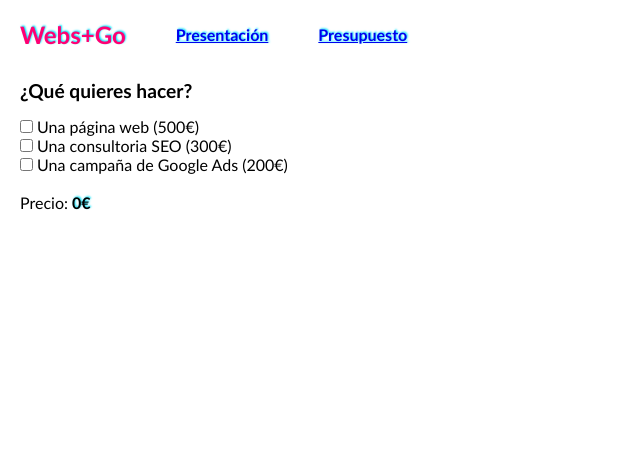
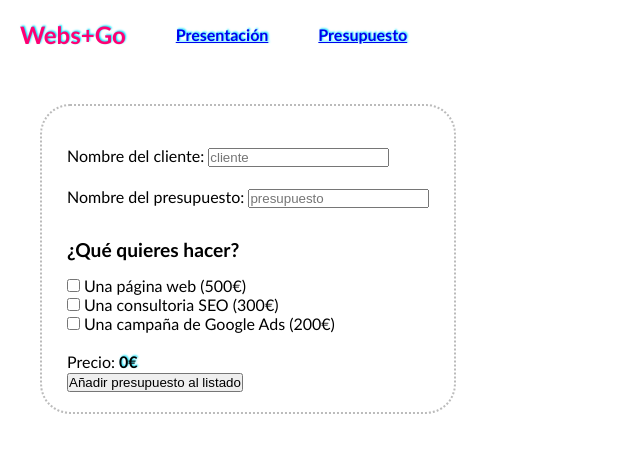
Before and after one commit to Leptonita/SPRINT7-REACT, a React (Create React App) app: page /budget in a window 1280 px wide. Shown: the top 452 px of the page, without its empty margins (0-640 px from the left). Built offline with nearby package versions, Linux system fonts and the light colour scheme.

Commit message:
SP7ex7 budget identification, customer, date and printing the budgets list if any budget exists

```diff
--- a/src/application/Router.js
+++ b/src/application/Router.js
@@ -1,7 +1,7 @@
 import { BrowserRouter, Route, Routes } from 'react-router-dom';
 import Welcome from '../pages/Welcome';
 import Budget from '../pages/Budget';
-import InfoWeb from '../components/Infoweb'
+import InfoWeb from '../components/WebInfo'
 import ErrorPage from '../pages/ErrorPage';
 import NavBar from '../components/NavBar';
 
--- a/src/components/Panel-styled.js
+++ b/src/components/Panel-styled.js
@@ -2,10 +2,38 @@ import styled from "styled-components";
 import { keyframes } from 'styled-components';
 
 //budget
+export const DivBudgetContainer = styled.div`
+width: 100vw;
+display: flex;
+flex-wrap: wrap;
+flex: 1 1;
+`;
+
+export const DivIndentify = styled.div`
+margin: 20px 0;
+`;
+
+export const DivForm = styled.div`
+
+border: 2px dotted #bbb;
+margin: 15px 20px;
+padding: 20px 25px;
+border-radius: 30px;
+`;
+
 export const TitleB = styled.div`
 font-size: 1.2rem;
 margin: 30px 0 15px 0;
 font-weight: bolder;
+`;
+
+export const BudgetsList = styled.div`
+min-width: 570px;
+font-size: 0.7rem;
+border: 2px dotted #bbb;
+margin: 15px 20px;
+padding: 20px 25px;
+border-radius: 30px;
 `;
 
 // web
@@ -82,8 +110,7 @@ cursor: pointer;
   }
 `;
 
-//infoweb
-
+//Web info modal
 export const DivInfo = styled.div`
 position: fixed;
 z-index: 10;
@@ -91,7 +118,7 @@ top: 0;
 left: 0;
 width: 100%;
 height: 100%;
-background: rgba(114, 114, 114, 0.5);
+background: rgba(114, 114, 114, 0.7);
 display: ${(props) => props.isVisible ? 'flex' : 'none'};
 align-items: center;
 `;
@@ -103,7 +130,7 @@ background-color: #e4e4eb;
 border: 2px solid black;
 border-radius: 10px;
 padding: 10px 30px;
-margin-bottom: 140px;
+margin-top: 120px;
 margin-left: 10px;
 `;
 
@@ -114,6 +141,7 @@ list-style: none;
 display: flex;
 align-items: center;
 gap: 50px;
+margin-bottom: 40px;
 `;
 
 export const LiLogo = styled.li`
--- a/src/components/Infoweb.js
+++ b/src/components/WebInfo.js
@@ -1,7 +1,7 @@
 import { useState, useEffect } from 'react';
 import { DivInfo, DivInfoTxt } from './Panel-styled';
 
-const Info = (props) => {
+const WebInfo = (props) => {
     const [isVisible, setIsVisible] = useState(true);
 
     /* */
@@ -23,4 +23,4 @@ const Info = (props) => {
         </DivInfo>
     )
 }
-export default Info;
+export default WebInfo;
--- a/src/components/InputBtn.js
+++ b/src/components/WebInputBtn.js
@@ -1,8 +1,8 @@
 import { useEffect, useState } from 'react';
 import { Btn, InputTxt, BtnInfo } from './Panel-styled';
-import Infoweb from './Infoweb';
+import WebInfo from './WebInfo';
 
-const InputBtn = ({ id, name, placeholder, value, handleChange }) => {
+const WebInputBtn = ({ id, name, placeholder, value, handleChange }) => {
 
     const [valueNum, setValueNum] = useState(value);
     const [infoIsClicked, setInfoIsClicked] = useState(false);
@@ -42,10 +42,10 @@ const InputBtn = ({ id, name, placeholder, value, handleChange }) => {
             <BtnInfo onClick={showInfoweb}> i </BtnInfo>
 
             <div>
-                {infoIsClicked && <Infoweb servei={id} valueNum={valueNum} infoShow={showInfoweb} />}
+                {infoIsClicked && <WebInfo servei={id} valueNum={valueNum} infoShow={showInfoweb} />}
             </div>
 
         </>
     )
 }
-export default InputBtn;
+export default WebInputBtn;
--- a/src/components/WebPages.js
+++ b/src/components/WebPages.js
@@ -1,11 +1,11 @@
 import { useEffect, useState } from 'react';
 import { DivWebPages, DivInputBtn } from './Panel-styled';
-import InputBtn from './InputBtn';
+import WebInputBtn from './WebInputBtn';
 import useLocalStorage from '../utils/useLocalStorage';
 
-const WebPages = ({ amountPagesLang }) => {
-    const [numPages, setNumPages] = useLocalStorage('numPages', 0);
-    const [numLanguages, setNumLanguages] = useLocalStorage('numLanguages', 1);
+const WebPages = ({ amountPagesLang, numPages, setNumPages, numLanguages, setNumLanguages }) => {
+    /* const [numPages, setNumPages] = useLocalStorage('numPages', 0);
+    const [numLanguages, setNumLanguages] = useLocalStorage('numLanguages', 1); */
 
     useEffect(() => {
         amountPagesLang(numPages, numLanguages);
@@ -26,13 +26,13 @@ const WebPages = ({ amountPagesLang }) => {
 
             <DivInputBtn>
                 <label htmlFor="pages">Número de páginas </label>
-                <InputBtn id="pages" name="numPag" placeholder="0" value={numPages} handleChange={handleNumPages} />
+                <WebInputBtn id="pages" name="numPag" placeholder="0" value={numPages} handleChange={handleNumPages} />
 
             </DivInputBtn>
             <br />
             <DivInputBtn>
                 <label htmlFor="languages">Número de idiomas </label>
-                <InputBtn id="languages" type="number" name="numPag" placeholder="1" value={numLanguages}
+                <WebInputBtn id="languages" type="number" name="numPag" placeholder="1" value={numLanguages}
                     handleChange={handleNumLanguages} />
 
             </DivInputBtn>
--- a/src/index.css
+++ b/src/index.css
@@ -8,3 +8,11 @@ body {
   margin: 20px;
   font-family: 'Trebuchet MS', Arial, sans-serif;
 }
+
+table,
+th,
+td {
+  border: 1px solid black;
+  border-collapse: collapse;
+  padding: 5px 7px;
+}
--- a/src/pages/Budget.js
+++ b/src/pages/Budget.js
@@ -2,7 +2,7 @@ import WebPages from "../components/WebPages";
 import { useEffect, useState } from "react";
 import useLocalStorage from "../utils/useLocalStorage";
 import NavBar from "../components/NavBar";
-import { TitleB, SpanPrecio } from '../components/Panel-styled';
+import { DivBudgetContainer, DivIndentify, DivForm, TitleB, SpanPrecio, BudgetsList } from '../components/Panel-styled';
 
 function Budget() {
 
@@ -10,27 +10,20 @@ function Budget() {
     const [budget, setBudget] = useLocalStorage('budgetArr', [0, 0, 0]);
     const [totalBudget, setTotalBudget] = useLocalStorage('totalBudget', 0)
     const [webIsChecked, setWebIsChecked] = useLocalStorage('webIsChecked', false);
-    /*  useState(() => {
-       const itemWeb = localStorage.getItem('webIsChecked');
-       return itemWeb ? JSON.parse(itemWeb) : false;
-     });*/
+    const [seoIsChecked, setSeoIsChecked] = useLocalStorage('seoIsChecked', false);
+    const [adsIsChecked, setAdsIsChecked] = useLocalStorage('adsIsChecked', false);
+    const [numPages, setNumPages] = useLocalStorage('numPages', 0);
+    const [numLanguages, setNumLanguages] = useLocalStorage('numLanguages', 1);
+    const [customer, setCustomer] = useLocalStorage('customerName', '');
+    const [budgetName, setBudgetName] = useLocalStorage('budgetName', '');
+    const [printedBudgetsList, setPrintedBudgetsList] = useState([]);
+    const d = new Date();
 
-    const [seoIsChecked, setSeoIsChecked] = useLocalStorage('seoIsChecked', false);
-
-    /*   useState(() => {
-        const itemSeo = localStorage.getItem('seoIsChecked');
-        return itemSeo ? JSON.parse(itemSeo) : false;
-      }); */
-
-    const [adsIsChecked, setAdsIsChecked] = useLocalStorage('adsIsChecked', false);
-
-    /*   useState(() => {
-        const itemAds = localStorage.getItem('adsIsChecked');
-        return itemAds ? JSON.parse(itemAds) : false;
-      }); */
-
+    const [budgetsListArr, setBudgetsListArr] = useState([]);
 
     const basicWebBudget = 500;
+    //let printedBudgetsList = [];
+
 
     useEffect(() => {
         localStorage.setItem("webIsChecked", JSON.stringify(webIsChecked));
@@ -38,6 +31,26 @@ function Budget() {
         localStorage.setItem('adsIsChecked', JSON.stringify(adsIsChecked))
     }, [webIsChecked, seoIsChecked, adsIsChecked])
 
+    /*
+    useEffect(() => {
+        const budgetObj = {
+            'customer': customer,
+            'budgetName': budgetName,
+            'totalBudget': totalBudget,
+            'webIsChecked': webIsChecked,
+            'seoIsChecked': seoIsChecked,
+            'adsIsChecked': adsIsChecked,
+            'numPages': numPages,
+            'numLanguages': numLanguages,
+            'dateBudget': d.toLocaleString('en-GB')
+        }
+        setTheBudgetObj(budgetObj);
+        setBudgetsListArr([...budgetsListArr]);
+        console.log("theBudgetObj-effect", theBudgetObj);
+        console.log('budgetsListArr-effect', budgetsListArr);
+
+    }, []);
+ */
     const calculateTotalBudget = () => {
         setBudget([...budget]);
         setTotalBudget(budget.reduce((total, item) => Number(total) + Number(item)));
@@ -68,9 +81,72 @@ function Budget() {
         calculateTotalBudget();
     }
 
+
+
+    function addBudgetObject() {
+        const budgetObj = {
+            'customer': customer,
+            'budgetName': budgetName,
+            'totalBudget': totalBudget,
+            'web': webIsChecked,
+            'seo': seoIsChecked,
+            'ads': adsIsChecked,
+            'pages': numPages,
+            'languages': numLanguages,
+            'dateBudget': d.toLocaleString('en-GB')
+        }
+        console.log("budgetObj-add", budgetObj);
+
+        const currentBudgetListArr = [...budgetsListArr, budgetObj]
+        console.log("currentBudgetListArr", currentBudgetListArr);
+
+        setBudgetsListArr([...budgetsListArr, budgetObj]);
+        console.log('budgetsListArr-add', budgetsListArr);
+
+        const printingB = currentBudgetListArr.map((item, index) => {
+            console.log('item.customer', item.customer + index)
             return (
-        <div>
+                <tr key={item.budgetName}>
+                    <td> {index} </td>
+                    <td> {item.dateBudget} </td>
+                    <td> {item.customer} </td>
+                    <td> {item.budgetName}</td>
+                    <td> {item.totalBudget}€</td>
+                    <td> {item.web ? `Web con ${item.pages} pág. y ${item.languages} ${item.languages < 2 ? 'idioma' : 'idiomas'}` : "no-web"} </td>
+
+                    <td> {item.seo ? "SEO" : "no-seo"} </td>
+                    <td> {item.ads ? "Google Ads" : "no-publi"} </td>
+                </tr>
+            )
+
+
+        });
+        console.log('printingB', printingB);
+
+        setPrintedBudgetsList(printingB);
+        console.log('printedBudgetsList', printedBudgetsList);
+    }
+
+    /* <BudgetsList key={budget.budgetName}>{budget.customer} </BudgetsList> */
+
+
+
+    return (
+        <>
             <NavBar />
+            <DivBudgetContainer>
+
+                <DivForm>
+                    <DivIndentify>
+                        <label htmlFor="customer"> Nombre del cliente: </label>
+                        <input type="text" id="customer" name="customer" placeholder="cliente" value={customer} onChange={(e) => setCustomer(e.target.value)} />
+                    </DivIndentify>
+                    <DivIndentify>
+                        <label htmlFor="budgetName">Nombre del presupuesto: </label>
+                        <input type="text" id="budgetName" name="budgetName" placeholder="presupuesto" value={budgetName} onChange={(e) => setBudgetName(e.target.value)} />
+                    </DivIndentify>
+
+
                     <TitleB>¿Qué quieres hacer?</TitleB>
                     <div>
                         <input type="checkbox"
@@ -83,7 +159,8 @@ function Budget() {
                         <label htmlFor="web"> Una página web (500€)</label>
                     </div>
 
-            {(webIsChecked) && <WebPages amountPagesLang={quantifyWebPages} />}
+                    {(webIsChecked) && <WebPages amountPagesLang={quantifyWebPages} numPages={numPages} numLanguages={numLanguages} setNumPages={setNumPages} setNumLanguages={setNumLanguages}
+                    />}
 
                     <div>
                         <input type="checkbox"
@@ -107,14 +184,41 @@ function Budget() {
                         />
                         <label htmlFor="googleAds"> Una campaña de Google Ads (200€)</label>
                     </div>
+
                     <br />
                     <div>
                         Precio: <SpanPrecio>{totalBudget}€</SpanPrecio>
                     </div>
 
+                    <button onClick={() => addBudgetObject()}>Añadir presupuesto al listado</button>
+                </DivForm>
+
+                {(printedBudgetsList.length > 0) && <BudgetsList>
+                    <h1>Listado de presupuestos</h1>
+
+                    <table><thead>
+                        <tr>
+                            <td> id </td>
+                            <td> fecha </td>
+                            <td> cliente</td>
+                            <td> nombre presu.</td>
+                            <td> precio</td>
+                            <td> opción web</td>
+
+                            <td> opción SEO</td>
+                            <td> opción publi</td>
+                        </tr>
+                    </thead>
+                        <tbody>
+                            {printedBudgetsList}
+                        </tbody>
+                    </table>
+
+                </BudgetsList>}
 
 
-        </div>
+            </DivBudgetContainer>
+        </>
     );
 }
 
```
Also changed, not shown: 1 other file (tests, documents, lock files or other folders). Lines whose indentation alone changed are shown as unchanged.
